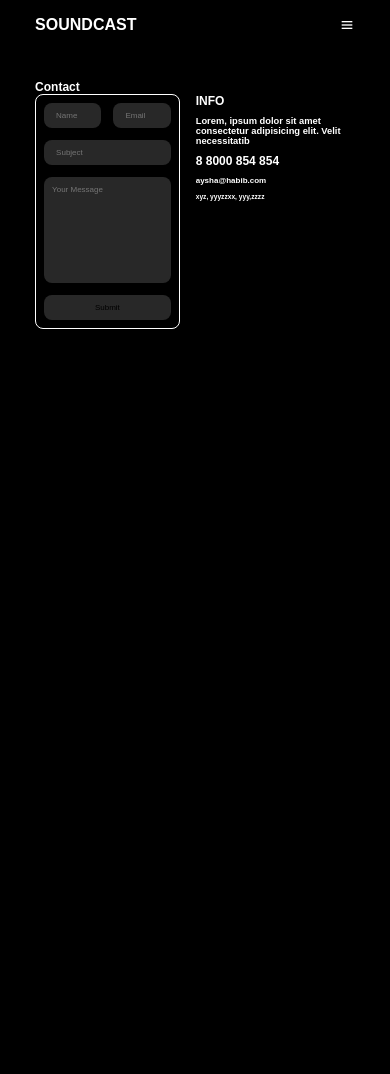
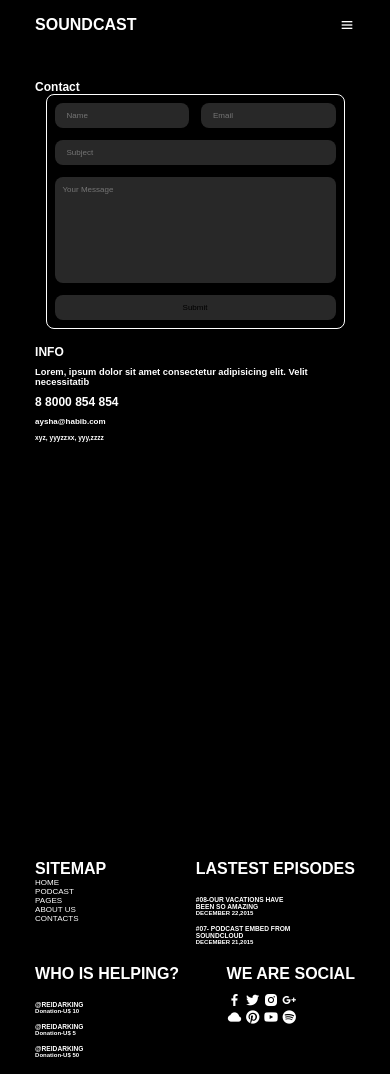
Before and after one commit to theaysha/muzic, a PHP site: page /contact.php in a window 390 px wide. Before the commit the page ends 329 px from the top, so only its background shows below. Run offline with PHP 8.4, Linux system fonts and the light colour scheme.

Commit message:
make a contact page responsive

```diff
--- a/contact.php
+++ b/contact.php
@@ -62,5 +62,119 @@
             </div>
         </div>
     </section>
+    <footer>
+        <div class="main">
+        <div class= "ab1">
+            <h1>SITEMAP</h1>
+                <ul>
+                    <li><a href="">HOME</a></li>
+                    <li><a href="">PODCAST</a></li>
+                    <li><a href="">PAGES</a></li>
+                    <li><a href="">ABOUT US</a></li>
+                    <li><a href="contact.php">CONTACTS</a></li>
+                </ul>
+        </div>
+        <div class="div1">
+            <h1 class="ab2">
+                LASTEST EPISODES
+            </h1>
+            <br> <br>
+            <h5>
+                #08-OUR VACATIONS HAVE <BR>BEEN SO AMAZING</BR>
+
+            </h5>
+            <h6>
+                DECEMBER 22,2015
+            </h6> <br>
+
+            <h5>
+                #07- PODCAST EMBED FROM <BR>SOUNDCLOUD</BR>
+
+            </h5>
+            <h6>
+                DECEMBER 21,2015
+            </h6>
+
+
+        </div>
+        <div class="div2">
+            <h1 class="ab3">
+                WHO IS HELPING?
+            </h1>
+            <br> <br>
+            <h5>
+                @REIDARKING</BR>
+
+            </h5>
+            <h6 class="for">
+                Donation-U$ 10
+            </h6> <br>
+
+            <h5>
+                @REIDARKING</BR>
+
+
+            </h5>
+            <h6 class="for">
+                Donation-U$ 5
+            </h6> <br>
+
+            <h5>
+                @REIDARKING</BR>
+
+
+            </h5>
+            <h6 class="for">
+                Donation-U$ 50
+            </h6>
+
+
+        </div>
+        <div class="div3">
+            <h1 class="ab4">
+                WE ARE SOCIAL
+            </h1> <br>
+            <a href="https://www.facebook.com/yourprofile" target="_blank">
+            <i class='bx bxl-facebook go'></i>
+            </a>
+            <a href="https://www.twitter.com/yourprofile" target="_blank">
+
+              <i class='bx bxl-twitter go'></i>
+            </a>
+            <a href="https://www.instagram.com/accounts/login/">
+
+
+               <i class='bx bxl-instagram-alt go' ></i>
+            </a>
+            <a href="https://accounts.google.com" target="_blank">
+
+
+              <i class='bx bxl-google-plus go'></i> <br>
+            </a>
+
+            <a href="#">
+
+              <i class='bx bxs-cloud go'></i>
+            </a>
+
+
+              <a href="#">
+
+                <i class='bx bxl-pinterest go'></i>
+              </a>
+
+                <a href="#">
+                <i class='bx bxl-youtube go'></i>
+            </a>
+
+            <a href="https://accounts.spotify.com/authorize">
+
+                 <i class='bx bxl-spotify go'></i>
+            </a>
+        </div>
+        </div>
+
+
+    </footer>
 </body>
 </html>
--- a/css/design.css
+++ b/css/design.css
@@ -284,6 +284,9 @@ form button i{
 
     .form_container{
         display: flex;
+        justify-content: center;
+        align-items: center;
+        flex-wrap: wrap;
         gap: 2rem;
     }
 
```
